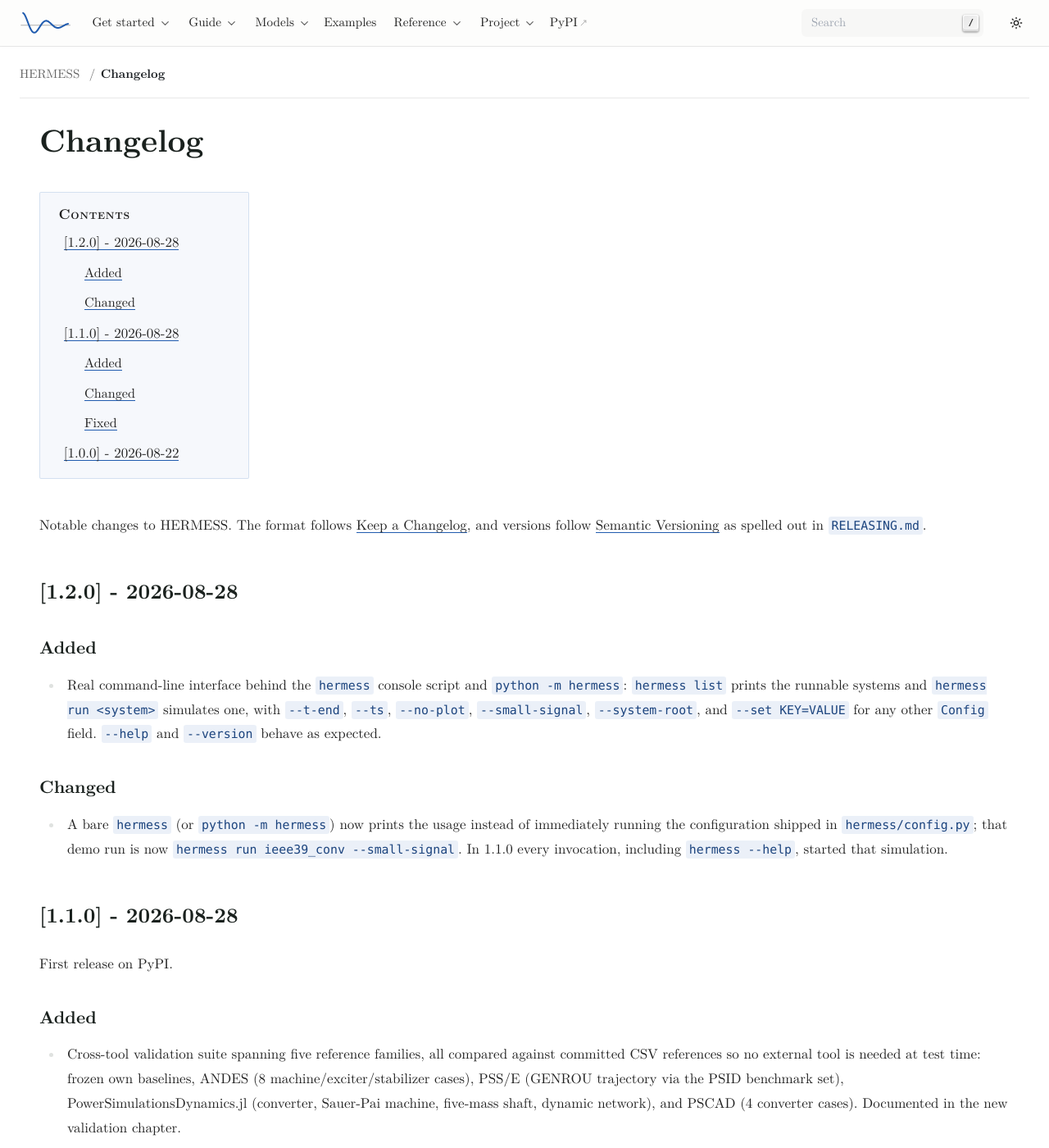
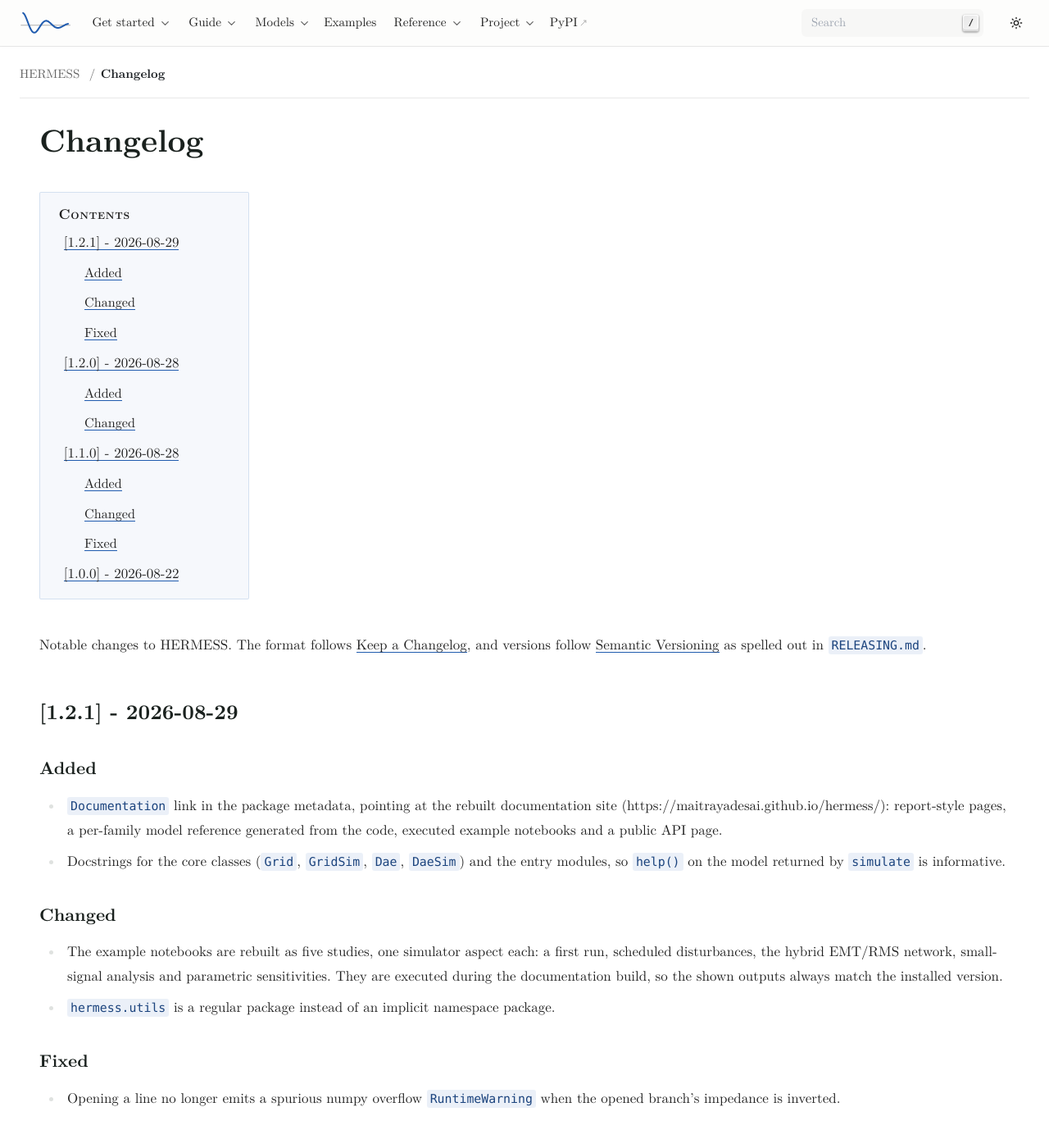
Before and after one commit to maitrayadesai/hermess, a Sphinx documentation site: the page built from docs/source/dev/changelog.md, in a window 1280 px wide and 1400 px high. Shown: the whole window at 82% size. Built offline with Sphinx 7.4.7, drawn with Linux system fonts in a browser that asks for light colours; pages that are not in the unit, such as notebooks, are missing from menus.

Commit message:
Release 1.2.1

```diff
--- a/CHANGELOG.md
+++ b/CHANGELOG.md
@@ -3,6 +3,30 @@
 Notable changes to HERMESS. The format follows
 [Keep a Changelog](https://keepachangelog.com/en/1.1.0/), and versions follow
 [Semantic Versioning](https://semver.org/) as spelled out in `RELEASING.md`.
+
+## [1.2.1] - 2026-08-29
+
+### Added
+- `Documentation` link in the package metadata, pointing at the rebuilt
+  documentation site (https://maitrayadesai.github.io/hermess/): report-style
+  pages, a per-family model reference generated from the code, executed
+  example notebooks and a public API page.
+- Docstrings for the core classes (`Grid`, `GridSim`, `Dae`, `DaeSim`) and
+  the entry modules, so `help()` on the model returned by `simulate` is
+  informative.
+
+### Changed
+- The example notebooks are rebuilt as five studies, one simulator aspect
+  each: a first run, scheduled disturbances, the hybrid EMT/RMS network,
+  small-signal analysis and parametric sensitivities. They are executed
+  during the documentation build, so the shown outputs always match the
+  installed version.
+- `hermess.utils` is a regular package instead of an implicit namespace
+  package.
+
+### Fixed
+- Opening a line no longer emits a spurious numpy overflow
+  `RuntimeWarning` when the opened branch's impedance is inverted.
 
 ## [1.2.0] - 2026-08-28
 
--- a/docs/source/conf.py
+++ b/docs/source/conf.py
@@ -14,7 +14,7 @@
 
     release = _pkg_version("hermess")
 except Exception:  # building docs without an installed hermess
-    release = "1.2.0"
+    release = "1.2.1"
 
 # -- General configuration ---------------------------------------------------
 # https://www.sphinx-doc.org/en/master/usage/configuration.html#general-configuration
--- a/hermess/__init__.py
+++ b/hermess/__init__.py
@@ -38,7 +38,7 @@
 try:
     __version__ = version("hermess")  # Must match the name in pyproject.toml
 except PackageNotFoundError:  # running from source without an install
-    __version__ = "1.2.0"
+    __version__ = "1.2.1"
 
 
 __all__ = [
--- a/pyproject.toml
+++ b/pyproject.toml
@@ -1,6 +1,6 @@
 [project]
 name = "hermess"
-version = "1.2.0"
+version = "1.2.1"
 description = "Hybrid EMT/RMS Modern Electric power System Simulator"
 readme = "README.md"
 license = "GPL-3.0-or-later"
```
Also changed, not shown: 3 other files.
